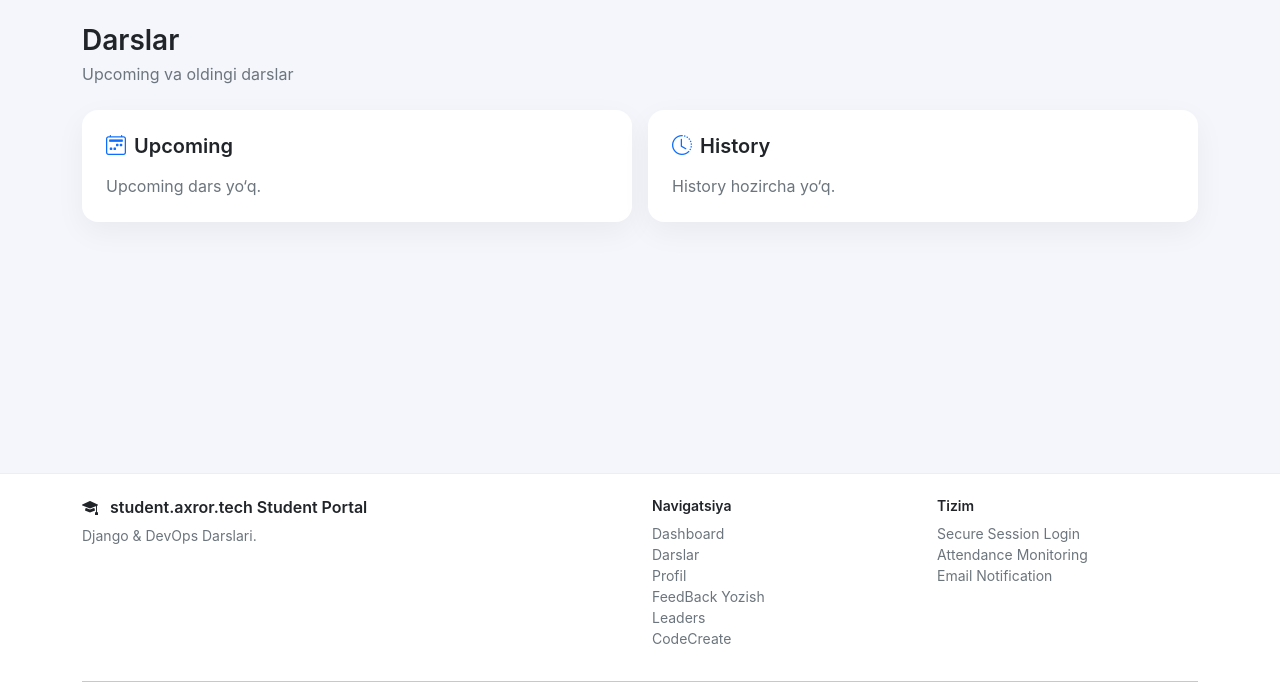
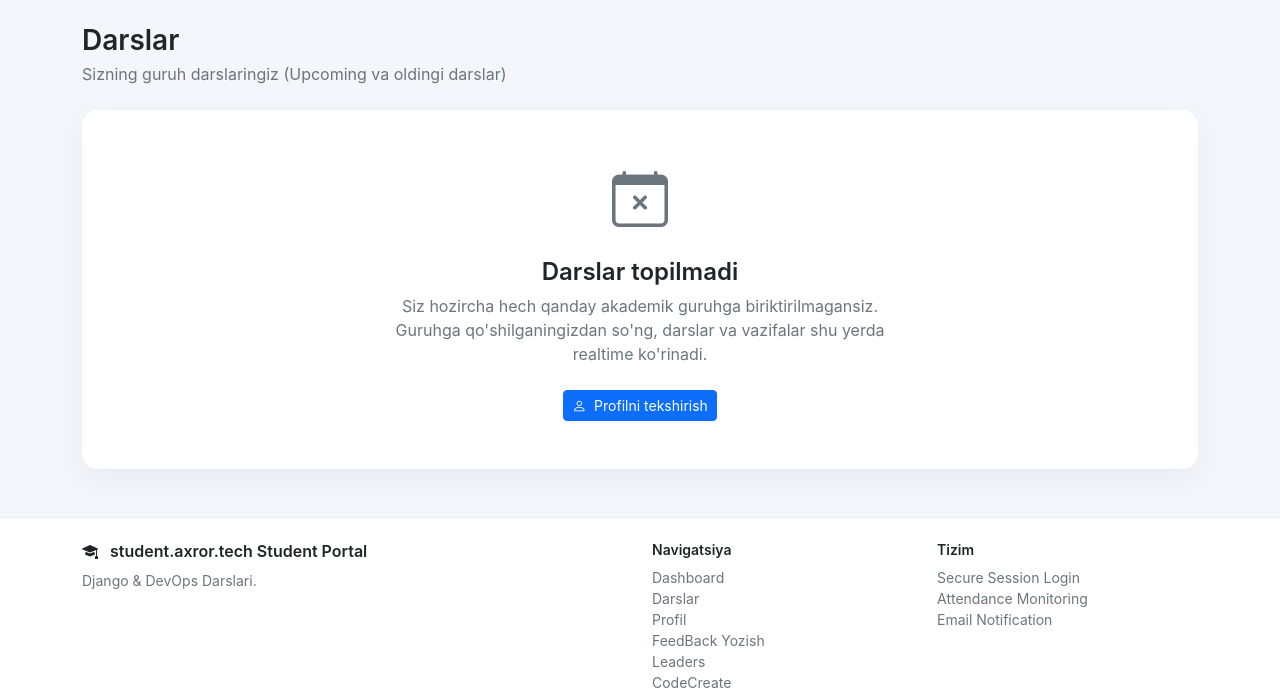
Before and after one commit to axrorback/student-axror, a Django app: template templates/lessons/lessons_list.html in a window 1280 px wide. Shown: the part 57-757 px from the top of the page. Run offline with Django 5.2, Linux system fonts and the light colour scheme; the template is opened without the code that fills it, so the values that code supplies are empty; some libraries are stand-ins or nearby versions.

Commit message:
Enhance `lessons_list.html` with detailed group, lesson, and assignment information, and improve UI/UX for upcoming and past lessons.

```diff
--- a/templates/lessons/lessons_list.html
+++ b/templates/lessons/lessons_list.html
@@ -5,35 +5,61 @@
 <div class="d-flex flex-column flex-md-row align-items-start align-items-md-center justify-content-between gap-2 mb-4">
   <div>
     <h3 class="fw-semibold mb-1">Darslar</h3>
-    <div class="text-soft">Upcoming va oldingi darslar</div>
+    <div class="text-soft">
+      {% if group %}
+        <span class="badge text-bg-primary me-2">{{ group.name }}</span>
+      {% endif %}
+      Sizning guruh darslaringiz (Upcoming va oldingi darslar)
+    </div>
   </div>
 </div>
 
-<div class="row g-3">
+{% if not group %}
+  <div class="card card-soft p-5 text-center my-4">
+    <div class="mb-3">
+      <i class="bi bi-calendar-x text-secondary" style="font-size: 3.5rem;"></i>
+    </div>
+    <h4 class="fw-semibold">Darslar topilmadi</h4>
+    <p class="text-soft mx-auto" style="max-width: 500px;">
+      Siz hozircha hech qanday akademik guruhga biriktirilmagansiz. Guruhga qo'shilganingizdan so'ng, darslar va vazifalar shu yerda realtime ko'rinadi.
+    </p>
+    <div class="mt-2">
+      <a href="{% url 'profile_view' %}" class="btn btn-primary btn-sm">
+        <i class="bi bi-person me-1"></i> Profilni tekshirish
+      </a>
+    </div>
+  </div>
+{% else %}
+
+  <div class="row g-4">
+
     <div class="col-12 col-lg-6">
-    <div class="card card-soft p-4">
-      <h5 class="fw-semibold mb-3">
-        <i class="bi bi-calendar2-week me-2 text-primary"></i>Upcoming
+      <div class="card card-soft p-4 h-100">
+        <h5 class="fw-semibold mb-3 d-flex align-items-center justify-content-between">
+          <span><i class="bi bi-calendar2-week me-2 text-primary"></i>Upcoming</span>
+          <span class="badge bg-light text-primary border font-monospace small" style="font-size: 12px;">{{ upcoming|length }} ta</span>
         </h5>
 
         {% if upcoming %}
-        <div class="list-group">
+          <div class="list-group gap-2 border-0">
             {% for item in upcoming %}
-            <a class="list-group-item list-group-item-action"
-               href="{% url 'lesson_detail' item.lesson.id %}">
+              <div class="list-group-item list-group-item-action rounded-3 border p-3">
                 <div class="d-flex justify-content-between align-items-start gap-2">
                   <div>
-                  <div class="fw-semibold">{{ item.lesson.title }}</div>
+                    <a href="{% url 'lesson_detail' item.lesson.id %}" class="fw-semibold text-decoration-none text-dark d-block fs-6 mb-1 hover-primary">
+                      {{ item.lesson.title }}
+                    </a>
                     <div class="text-muted small">
-                    {{ item.lesson.starts_at|date:"Y-m-d H:i" }}
+                      <i class="bi bi-clock me-1"></i>{{ item.lesson.starts_at|date:"Y-m-d H:i" }}
                     </div>
-                  <div class="text-muted small">
-                    {% if item.lesson.location %}
-                      <i class="bi bi-geo-alt me-1"></i>{{ item.lesson.location }}
-                    {% else %}
-                      —
+                    <div class="text-muted small mt-1">
+                      <i class="bi bi-geo-alt me-1"></i>{{ item.lesson.location|default:"—" }}
+                    </div>
+                    {% if item.lesson.teacher %}
+                      <div class="text-soft small mt-1">
+                        <i class="bi bi-person-workspace me-1"></i>O'qituvchi: {{ item.lesson.teacher.full_name|default:item.lesson.teacher.username }}
+                      </div>
                     {% endif %}
-                  </div>
                   </div>
 
                   <div class="text-end">
@@ -47,63 +73,85 @@
                       {% else %}
                         <span class="badge text-bg-secondary">{{ item.attendance.status }}</span>
                       {% endif %}
+                    {% else %}
+                      <span class="badge bg-light text-muted border small">Kutilmoqda</span>
                     {% endif %}
                   </div>
                 </div>
 
                 {% if item.assignment %}
-                <div class="mt-2 small">
-                  <div class="text-soft">
-                    <i class="bi bi-journal-code me-1"></i>
-                    Assignment: {{ item.assignment.title }}
+                  <div class="mt-3 pt-3 border-top small">
+                    <div class="d-flex align-items-center justify-content-between mb-2">
+                      <span class="fw-semibold text-dark">
+                        <i class="bi bi-journal-code me-1 text-primary"></i> Vazifa: {{ item.assignment.title }}
+                      </span>
                     </div>
-                  <div class="text-soft">
-                    Deadline: {{ item.assignment.deadline|date:"Y-m-d H:i" }}
+                    <div class="text-soft mb-2">
+                      <i class="bi bi-alarm me-1"></i> Deadline: <span class="text-danger fw-semibold">{{ item.assignment.deadline|date:"Y-m-d H:i" }}</span>
                     </div>
 
+                    <div class="d-flex flex-wrap align-items-center justify-content-between gap-2 mt-2">
+                      <div>
                         {% if item.submission %}
-                    <div class="mt-1">
                           {% if item.submission.status == "APPROVED" %}
-                        <span class="badge text-bg-success">Approved</span>
+                            <span class="badge text-bg-success"><i class="bi bi-check-circle me-1"></i>Approved</span>
                           {% elif item.submission.status == "REJECTED" %}
-                        <span class="badge text-bg-danger">Rejected</span>
+                            <span class="badge text-bg-danger"><i class="bi bi-x-circle me-1"></i>Rejected</span>
                           {% else %}
-                        <span class="badge text-bg-warning">Pending</span>
+                            <span class="badge text-bg-warning"><i class="bi bi-hourglass-split me-1"></i>Pending</span>
+                          {% endif %}
+                        {% else %}
+                          <span class="badge text-bg-secondary">Topshirilmagan</span>
                         {% endif %}
                       </div>
+
+                      <div>
+                        {% if item.can_submit %}
+                          <a href="{% url 'submit_assignment' item.assignment.id %}" class="btn btn-primary btn-sm px-3">
+                            <i class="bi bi-cloud-arrow-up me-1"></i> Topshirish
+                          </a>
                         {% else %}
-                    <div class="mt-1">
-                      <span class="badge text-bg-secondary">Topshirilmagan</span>
+                          {% if item.submit_reason %}
+                            <span class="text-soft small d-block border-start ps-2 text-wrap style-reason" title="{{ item.submit_reason }}">
+                              <i class="bi bi-info-circle me-1 text-warning"></i>{{ item.submit_reason }}
+                            </span>
+                          {% endif %}
+                        {% endif %}
+                      </div>
+                    </div>
                   </div>
                 {% endif %}
               </div>
-              {% endif %}
-            </a>
             {% endfor %}
           </div>
         {% else %}
-        <div class="text-soft">Upcoming dars yo‘q.</div>
+          <div class="text-soft border border-dashed rounded-3 p-4 text-center">
+            <i class="bi bi-calendar-minus me-1"></i> Yaqin orada rejalashtirilgan darslar yo‘q.
+          </div>
         {% endif %}
       </div>
     </div>
 
     <div class="col-12 col-lg-6">
-    <div class="card card-soft p-4">
-      <h5 class="fw-semibold mb-3">
-        <i class="bi bi-clock-history me-2 text-primary"></i>History
+      <div class="card card-soft p-4 h-100">
+        <h5 class="fw-semibold mb-3 d-flex align-items-center justify-content-between">
+          <span><i class="bi bi-clock-history me-2 text-primary"></i>History</span>
+          <span class="badge bg-light text-secondary border font-monospace small" style="font-size: 12px;">{{ past|length }} ta</span>
         </h5>
 
         {% if past %}
-        <div class="list-group">
+          <div class="list-group gap-2 border-0" style="max-height: 650px; overflow-y: auto; padding-right: 3px;">
             {% for item in past %}
-            <a class="list-group-item list-group-item-action"
-               href="{% url 'lesson_detail' item.lesson.id %}">
+              <div class="list-group-item list-group-item-action rounded-3 border p-3">
                 <div class="d-flex justify-content-between align-items-start gap-2">
                   <div>
-                  <div class="fw-semibold">{{ item.lesson.title }}</div>
-                  <div class="text-muted small">{{ item.lesson.starts_at|date:"Y-m-d" }}</div>
+                    <a href="{% url 'lesson_detail' item.lesson.id %}" class="fw-semibold text-decoration-none text-dark d-block mb-1 hover-primary">
+                      {{ item.lesson.title }}
+                    </a>
                     <div class="text-muted small">
-                    {{ item.lesson.starts_at|date:"H:i" }} – {{ item.lesson.ends_at|date:"H:i" }}
+                      <i class="bi bi-calendar-check me-1"></i>{{ item.lesson.starts_at|date:"Y-m-d" }}
+                      <span class="mx-1">•</span>
+                      <i class="bi bi-clock me-1"></i>{{ item.lesson.starts_at|date:"H:i" }} – {{ item.lesson.ends_at|date:"H:i" }}
                     </div>
                   </div>
 
@@ -120,19 +168,21 @@
                       {% else %}
                         <span class="badge text-bg-secondary">{{ item.attendance.status }}</span>
                       {% endif %}
+                    {% else %}
+                      <span class="badge text-bg-light border text-muted small">Yo'q</span>
                     {% endif %}
                   </div>
                 </div>
 
                 {% if item.assignment %}
-                <div class="mt-2 small">
-                  <div class="text-soft">
-                    <i class="bi bi-journal-code me-1"></i>
-                    Assignment: {{ item.assignment.title }}
+                  <div class="mt-2 pt-2 border-top small">
+                    <div class="text-soft text-truncate mb-2">
+                      <i class="bi bi-journal-code me-1 text-primary"></i> Vazifa: {{ item.assignment.title }}
                     </div>
 
+                    <div class="d-flex align-items-center justify-content-between gap-2">
+                      <div>
                         {% if item.submission %}
-                    <div class="mt-1">
                           {% if item.submission.status == "APPROVED" %}
                             <span class="badge text-bg-success">Approved</span>
                           {% elif item.submission.status == "REJECTED" %}
@@ -140,21 +190,54 @@
                           {% else %}
                             <span class="badge text-bg-warning">Pending</span>
                           {% endif %}
-                    </div>
                         {% else %}
-                    <div class="mt-1">
                           <span class="badge text-bg-secondary">Topshirilmagan</span>
-                    </div>
                         {% endif %}
                       </div>
+
+                      <div>
+                        {% if item.can_submit %}
+                          <a href="{% url 'submit_assignment' item.assignment.id %}" class="btn btn-outline-primary btn-xs py-1 px-2" style="font-size: 11px;">
+                            <i class="bi bi-cloud-arrow-up"></i> Topshirish
+                          </a>
+                        {% else %}
+                          {% if item.submit_reason %}
+                            <span class="text-soft" style="font-size: 11px;" title="{{ item.submit_reason }}">
+                              <i class="bi bi-lock-fill text-muted me-1"></i>Yopiq
+                            </span>
                           {% endif %}
-            </a>
-          {% endfor %}
-        </div>
-      {% else %}
-        <div class="text-soft">History hozircha yo‘q.</div>
                         {% endif %}
                       </div>
                     </div>
                   </div>
+                {% endif %}
+              </div>
+            {% endfor %}
+          </div>
+        {% else %}
+          <div class="text-soft border border-dashed rounded-3 p-4 text-center">
+            <i class="bi bi-clock me-1"></i> O'tilgan darslar tarixi hozircha mavjud emas.
+          </div>
+        {% endif %}
+      </div>
+    </div>
+
+  </div>
+{% endif %}
+
+<style>
+  .hover-primary:hover {
+    color: var(--bs-primary) !important;
+  }
+  .btn-xs {
+    padding: 0.25rem 0.4rem;
+    font-size: 0.75rem;
+    border-radius: 0.25rem;
+  }
+  .style-reason {
+    font-size: 11px;
+    max-width: 200px;
+    white-space: normal;
+  }
+</style>
 {% endblock %}
```
Lines whose indentation alone changed are shown as unchanged.
